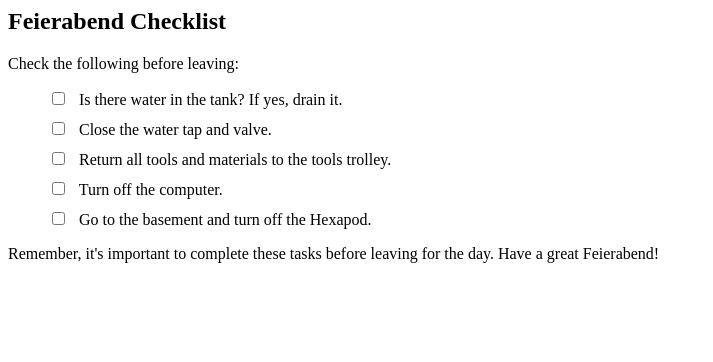
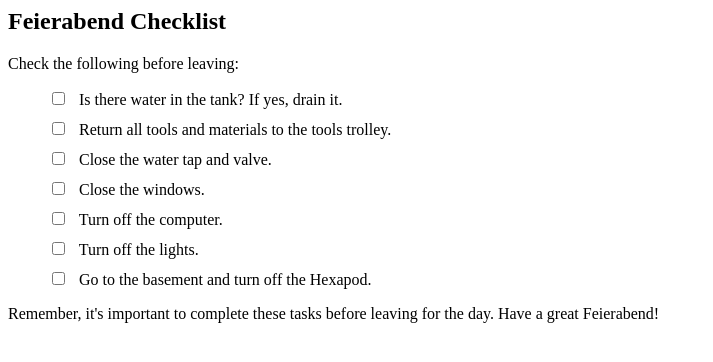
Before and after one commit to iaziz94/hexapodchecklist.github.io, a plain HTML site: page index.html in a window 1280 px wide. Shown: the whole page, without its empty margins (0-713 px from the left). Drawn offline with Linux system fonts and the light colour scheme.

Commit message:
Update index.html
Added:
- Close the windows
- Turn off the lights

```diff
--- a/index.html
+++ b/index.html
@@ -19,16 +19,24 @@
         <label for="tank-water">Is there water in the tank? If yes, drain it.</label>
     </li>
     <li class="checklist-item">
+        <input type="checkbox" id="tools-materials" />
+        <label for="tools-materials">Return all tools and materials to the tools trolley.</label>
+    </li>
+    <li class="checklist-item">
         <input type="checkbox" id="tank-closed" />
         <label for="tank-closed">Close the water tap and valve.</label>
     </li>
     <li class="checklist-item">
-        <input type="checkbox" id="tools-materials" />
-        <label for="tools-materials">Return all tools and materials to the tools trolley.</label>
+        <input type="checkbox" id="windows-closed" />
+        <label for="windows-closed">Close the windows.</label>
     </li>
     <li class="checklist-item">
         <input type="checkbox" id="computer-off" />
         <label for="computer-off">Turn off the computer.</label>
+    </li>
+    <li class="checklist-item">
+        <input type="checkbox" id="lights-off" />
+        <label for="lights-off">Turn off the lights.</label>
     </li>
     <li class="checklist-item">
         <input type="checkbox" id="hexapod-off" />
```
